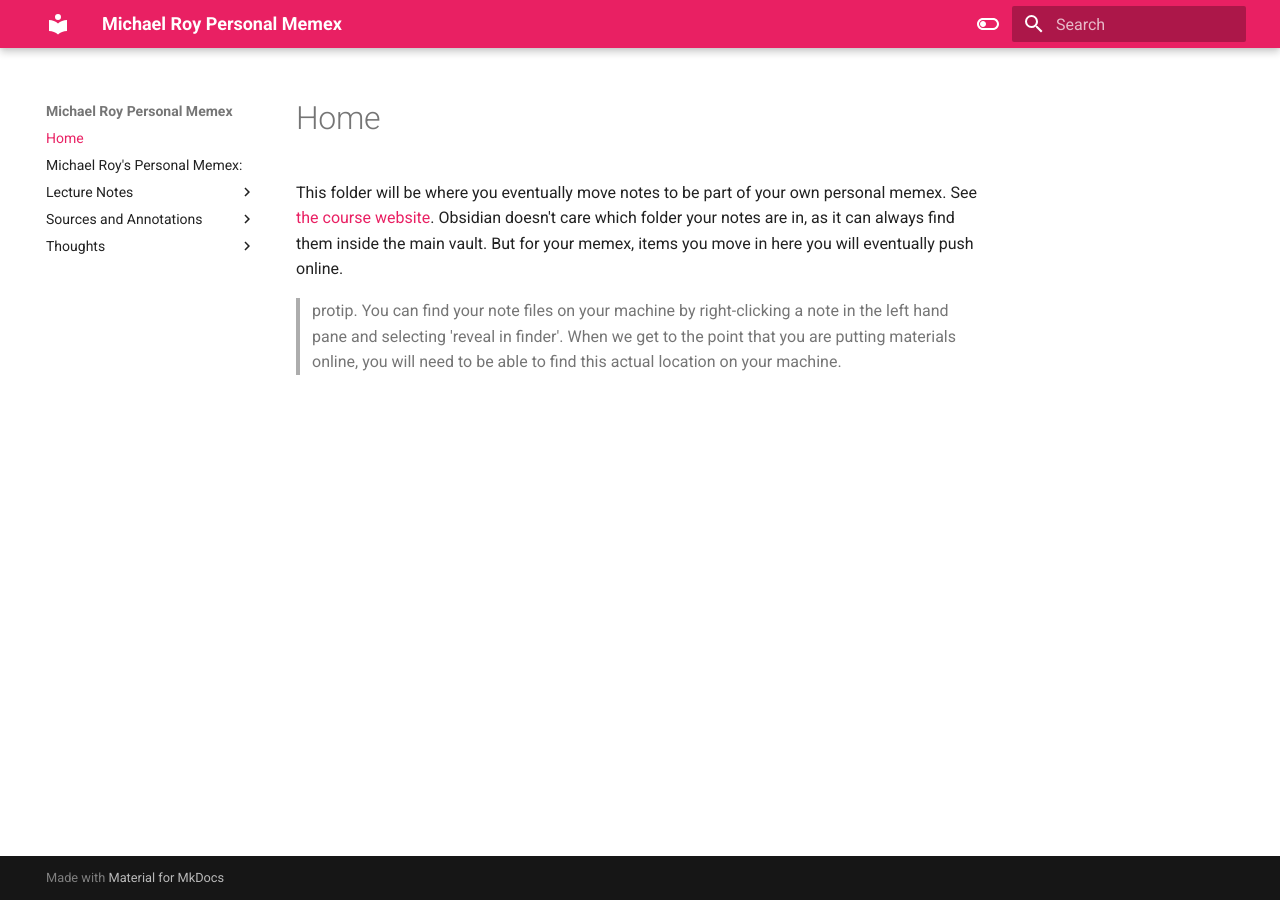
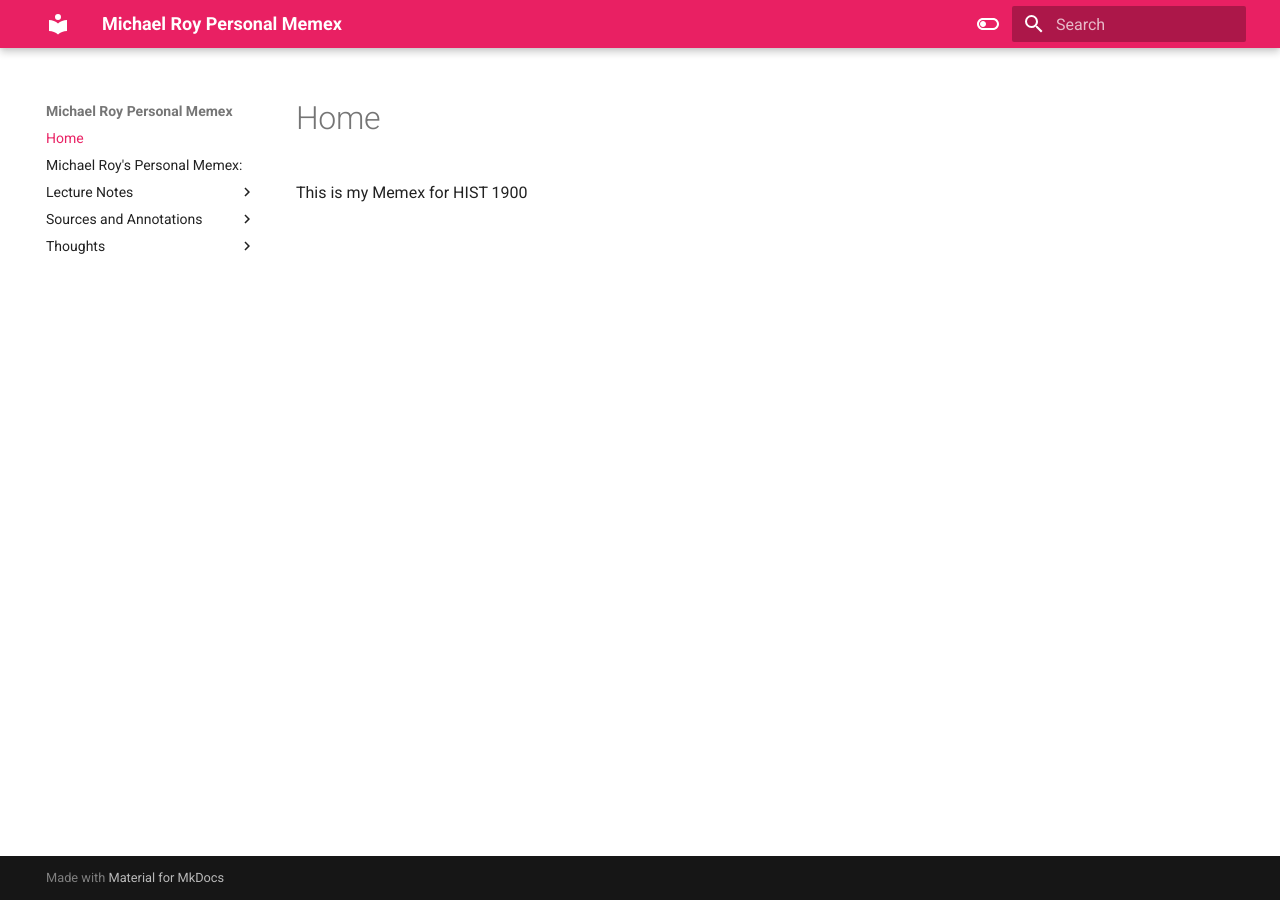
Before and after one commit to themike92/memex-HIST1900, an MkDocs documentation site: the page built from docs/index.md, in a window 1280 px wide. Built offline with MkDocs 1.6.1 and Material for MkDocs 9.7.7, drawn with Linux system fonts in a browser that asks for light colours.

Commit message:
Update index.md

```diff
--- a/docs/index.md
+++ b/docs/index.md
@@ -1,3 +1 @@
-This folder will be where you eventually move notes to be part of your own personal memex. See [the course website](https://shawngraham.github.io/hist1900/3.Technical_Help/2.Set%20Up%20Your%20Online%20Memex/).  Obsidian doesn't care which folder your notes are in, as it can always find them inside the main vault. But for your memex, items you move in here you will eventually push online.
-
-> protip. You can find your note files on your machine by right-clicking a note in the left hand pane and selecting 'reveal in finder'. When we get to the point that you are putting materials online, you will need to be able to find this actual location on your machine.
+This is my Memex for HIST 1900
```
